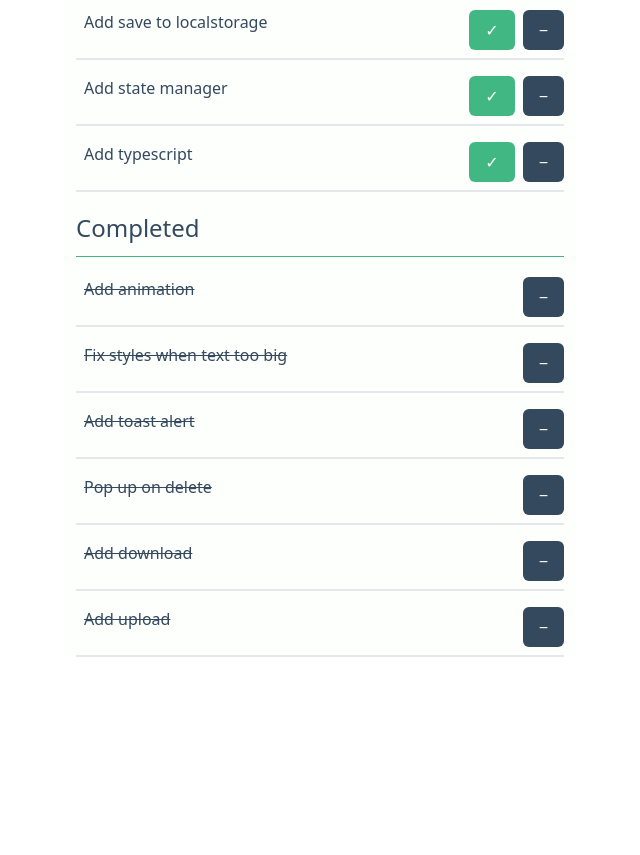
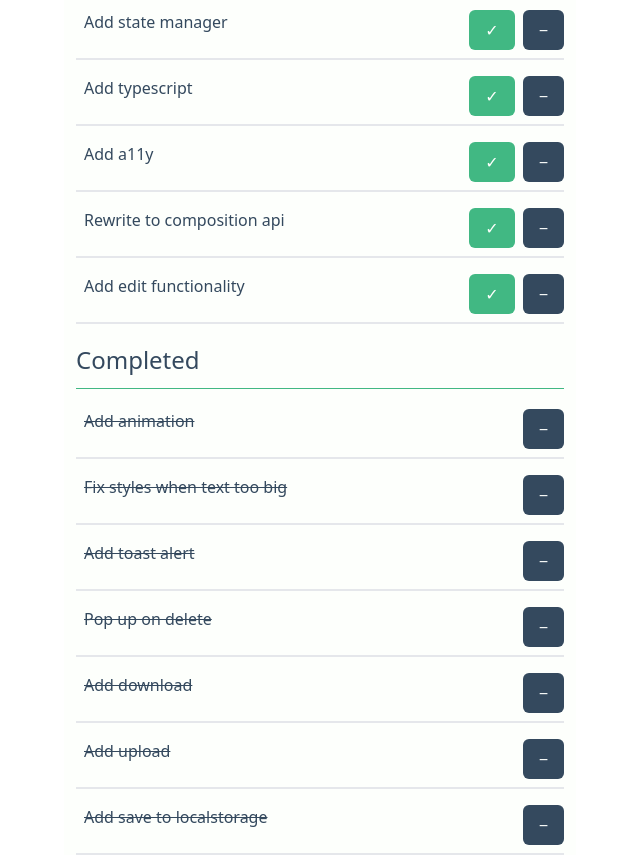
Before and after one commit to BogdanXoxl/todo-vue, a Vue app: page / in a window 1280 px wide. Shown: the part 140-995 px from the top of the page, without its empty margins (320-960 px from the left). Before the commit the page ends 800 px from the top, so only its background shows below. Built offline with nearby package versions, Linux system fonts and the light colour scheme.

Commit message:
feat: 🎸 add localstorage support and update todos

```diff
--- a/src/App.vue
+++ b/src/App.vue
@@ -51,11 +51,25 @@ export default {
         { id: 4, title: "Pop up on delete", completed: true },
         { id: 5, title: "Add download", completed: true },
         { id: 6, title: "Add upload", completed: true },
-        { id: 7, title: "Add save to localstorage", completed: false },
+        { id: 7, title: "Add save to localstorage", completed: true },
         { id: 8, title: "Add state manager", completed: false },
-        { id: 9, title: "Add typescript", completed: false }
+        { id: 9, title: "Add typescript", completed: false },
+        { id: 10, title: "Add a11y", completed: false },
+        { id: 11, title: "Rewrite to composition api", completed: false },
+        { id: 12, title: "Add edit functionality", completed: false }
       ]
     };
+  },
+  created() {
+    this.todos = JSON.parse(localStorage.getItem("todos")) || this.todos;
+  },
+  watch: {
+    todos: {
+      handler() {
+        localStorage.setItem("todos", JSON.stringify(this.todos));
+      },
+      deep: true
+    }
   },
   methods: {
     addTodo(title) {
```
Also changed, not shown: 1 other file (tests, documents, lock files or other folders).
